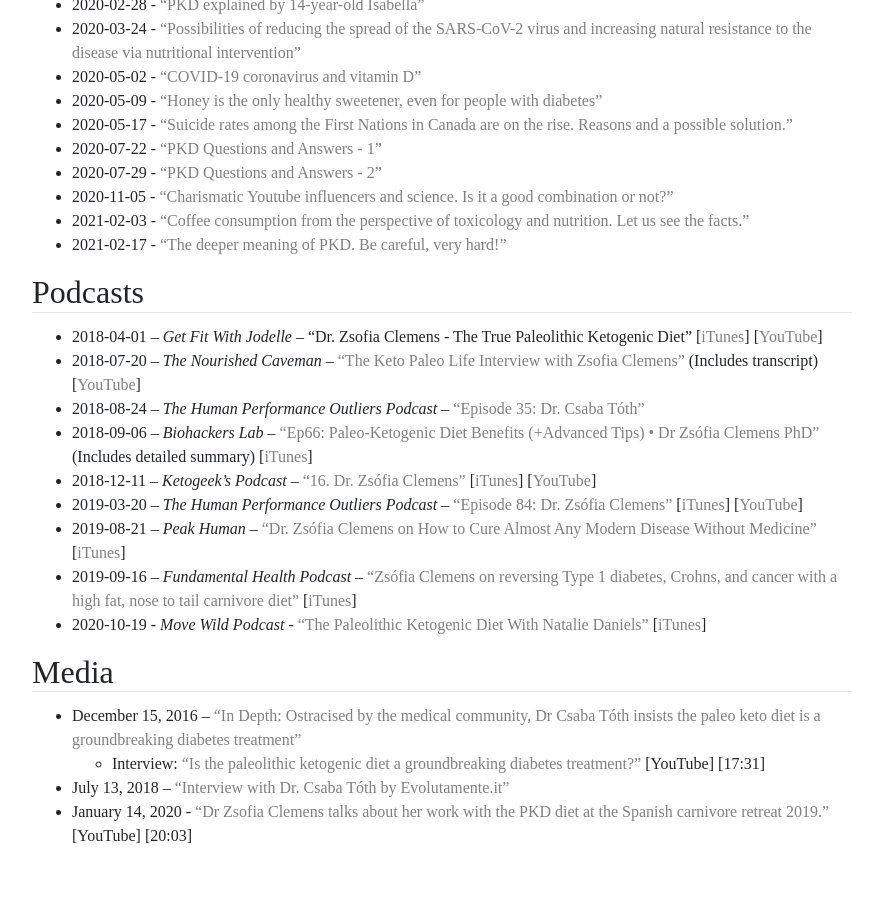
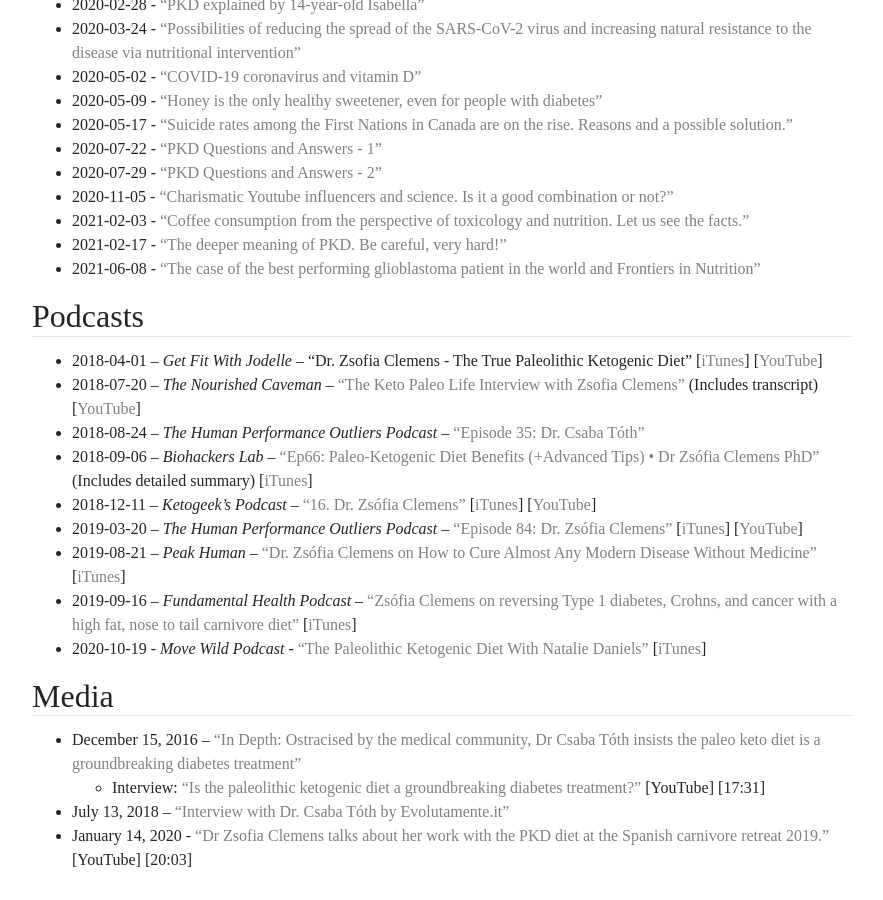
Before and after one commit to bitstein/justmeat.co, a Jekyll site: the page built from wiki/pages/pkd.md, in a window 1280 px wide and 900 px high, scrolled down 5088 px. Shown: the whole window, without its empty margins (198-1081 px from the left). Built offline with Jekyll 4.4.1, drawn with Linux system fonts in a browser that asks for light colours; nearby versions of some CDN libraries; some web fonts are replaced.

Commit message:
Update PKD

```diff
--- a/wiki/pages/pkd.md
+++ b/wiki/pages/pkd.md
@@ -149,6 +149,7 @@
 - 2020-11-05 - [“Charismatic Youtube influencers and science. Is it a good combination or not?”](https://www.paleomedicina.com/en/charismatic_youtube_influencers_and_science)
 - 2021-02-03 - [“Coffee consumption from the perspective of toxicology and nutrition. Let us see the facts.”](https://nutriintervention.com/coffee-consumption-from-the-perspective-of-toxicology-and-nutrition-let-us-see-the-facts/)
 - 2021-02-17 - [“The deeper meaning of PKD. Be careful, very hard!”](https://nutriintervention.com/the-deeper-meaning-of-pkd-be-careful-very-hard/)
+- 2021-06-08 - [“The case of the best performing glioblastoma patient in the world and Frontiers in Nutrition”](https://nutriintervention.com/the-case-of-the-best-performing-glioblastoma-patient-in-the-world-and-frontiers-in-nutrition/)
 
 ## Podcasts
 
```
